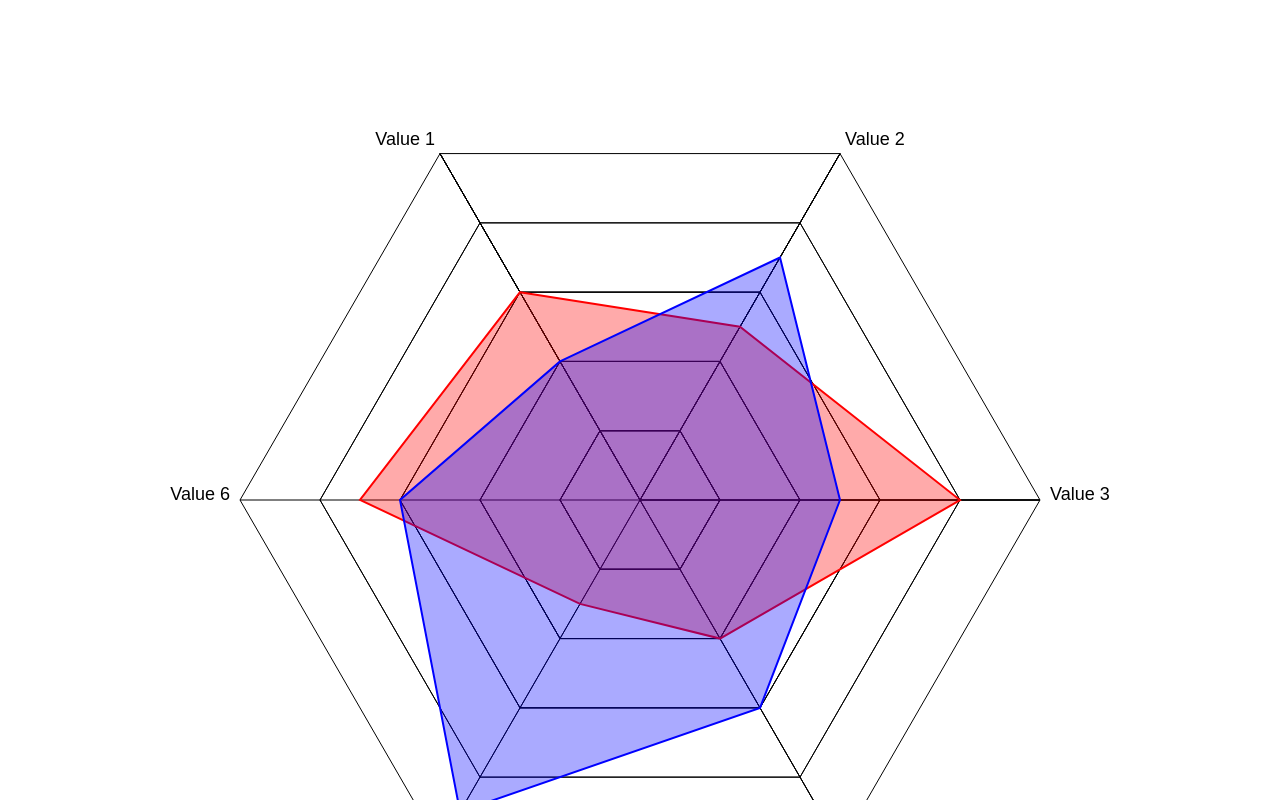
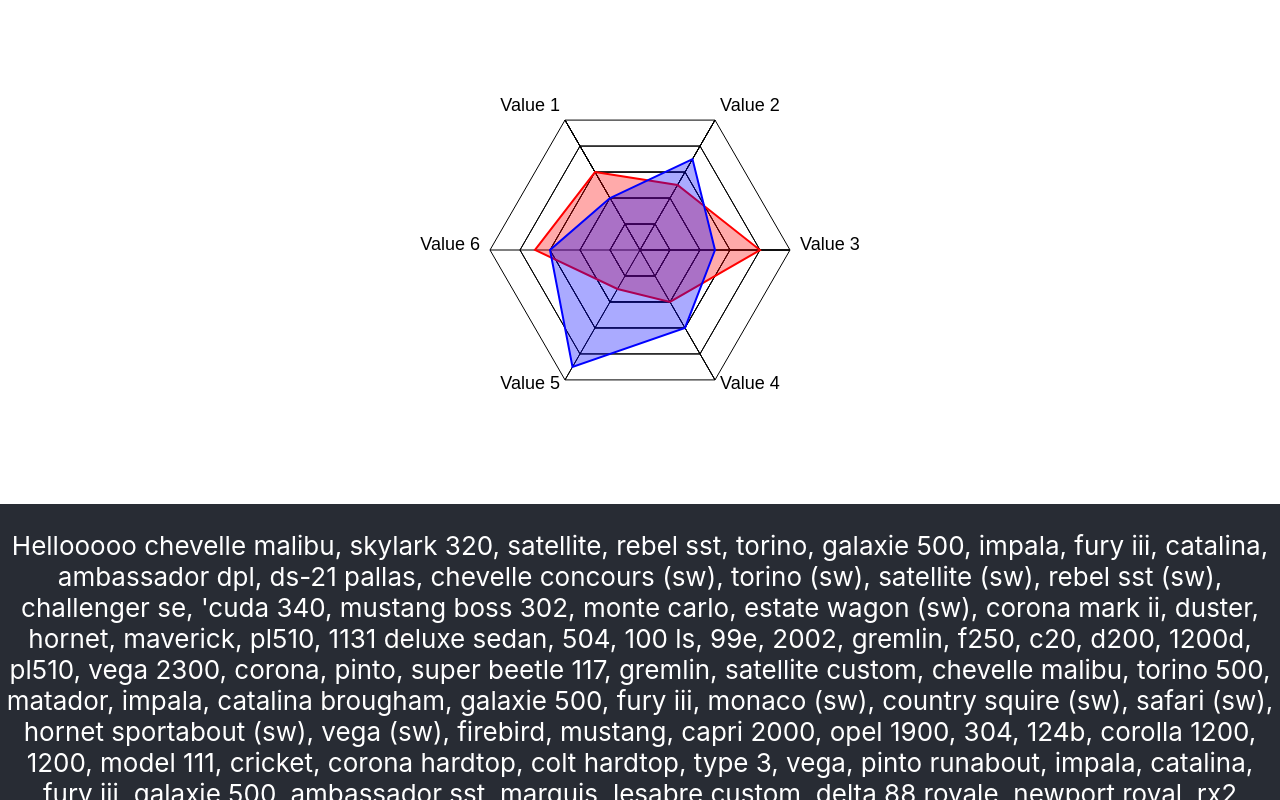
Before and after one commit to JossBa/Radar-Chart, a React (Create React App) app: page / in a window 1280 px wide. Shown: the top 800 px of the page. Built offline with nearby package versions, Linux system fonts and the light colour scheme.

Commit message:
Moved chart config and data to component props for easier use

```diff
--- a/src/App.js
+++ b/src/App.js
@@ -4,9 +4,29 @@ import CarDetail from "./components/CarDetail";
 import RadarChart from "./components/RadarChart";
 
 class App extends Component {
-    constructor() {
-        super();
-        this.state = {cars: []};
+    constructor(props) {
+        super(props);
+        this.state = {
+            cars: [],
+            chartConfig: {
+                axes: {
+                    maxValue: 10
+                }
+            },
+            chartData: {
+                labels: ["Value 1", "Value 2", "Value 3", "Value 4", "Value 5", "Value 6"],
+                datasets: [
+                    {
+                        data: [6, 5, 8, 4, 3, 7],
+                        color: "#ff0000"
+                    },
+                    {
+                        data: [4, 7, 5, 6, 9, 6],
+                        color: "#0000ff"
+                    }
+                ]
+            }
+        };
     }
 
     async componentDidMount() {
@@ -18,7 +38,7 @@ class App extends Component {
     render() {
         return (
             <div className="App">
-                <RadarChart />
+                <RadarChart width={500} height={500} config={this.state.chartConfig} data={this.state.chartData} />
                 <header className="App-header">
                     <p> Hellooooo { this.state.cars.map(c => c.car).join(",\n") || ""} </p>
                     <CarDetail carName="VW Käfer" />
--- a/src/components/RadarChart.jsx
+++ b/src/components/RadarChart.jsx
@@ -6,24 +6,8 @@ export default class RadarChart extends Component {
         super(props);
 
         this.state = {
-            chartConfig: {
-                axes: {
-                    maxValue: 10
-                }
-            },
-            chartData: {
-                labels: ["Value 1", "Value 2", "Value 3", "Value 4", "Value 5", "Value 6"],
-                datasets: [
-                    {
-                        data: [6, 5, 8, 4, 3, 7],
-                        color: "#ff0000"
-                    },
-                    {
-                        data: [4, 7, 5, 6, 9, 6],
-                        color: "#0000ff"
-                    }
-                ]
-            }
+            config: props.config,
+            data: props.data
         };
     }
 
@@ -31,13 +15,13 @@ export default class RadarChart extends Component {
         const canvas = document.querySelector(".radar-chart > canvas");
         const ctx = canvas.getContext("2d");
 
-        new Chart(ctx, this.state.chartData, this.state.chartConfig).draw();
+        new Chart(ctx, this.state.data, this.state.config).draw();
     }
 
     render() {
         return (
             <div className="radar-chart">
-                <canvas width="1000" height="1000" />
+                <canvas width={this.props.width} height={this.props.height} />
             </div>
         );
     }
```
